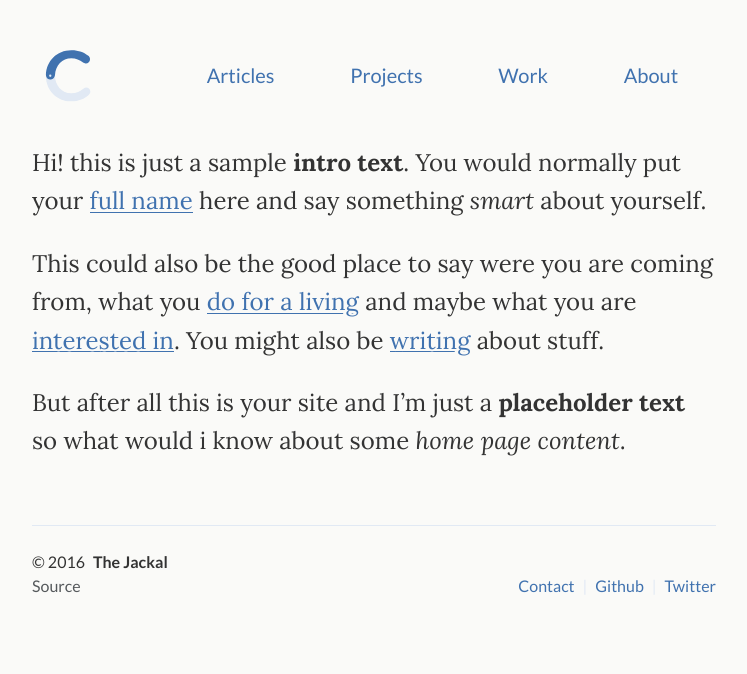
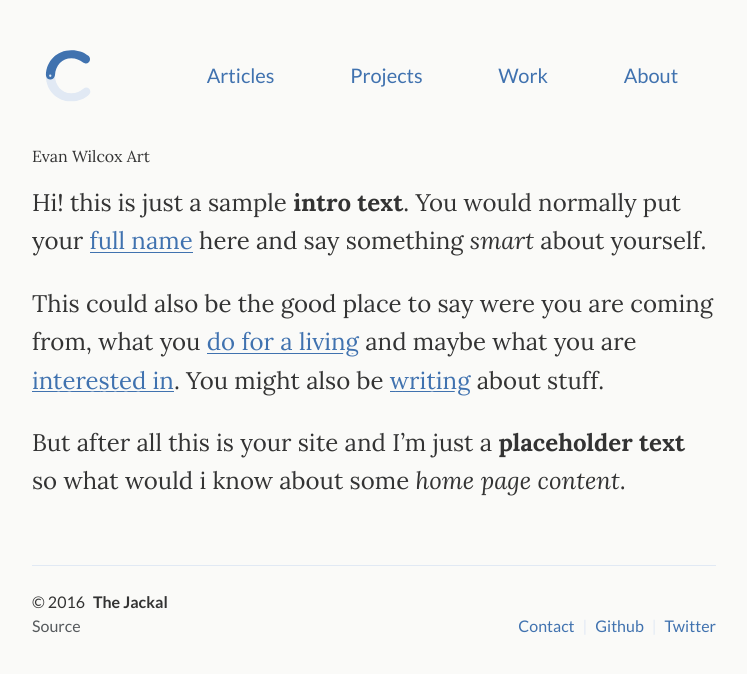
Before and after one commit to ewilcox8/ewilcox8, a Jekyll site: the page built from index.md, in a window 1280 px wide. Shown: the top 674 px of the page, without its empty margins (266-1013 px from the left). Built offline with Jekyll 4.4.1, drawn with Linux system fonts in a browser that asks for light colours.

Commit message:
Update index.md

```diff
--- a/index.md
+++ b/index.md
@@ -1,7 +1,7 @@
 ---
 layout: default
 ---
-
+Evan Wilcox Art
 <div class="lead pretty-links">
   Hi! this is just a sample **intro text**. You would normally put your [full name](about/) here and say something *smart* about yourself.
 
```
